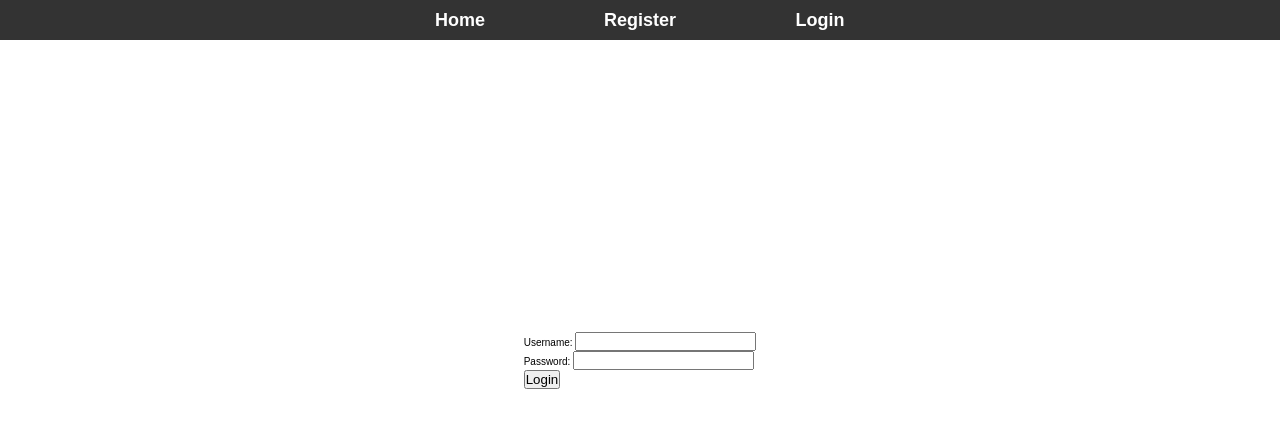
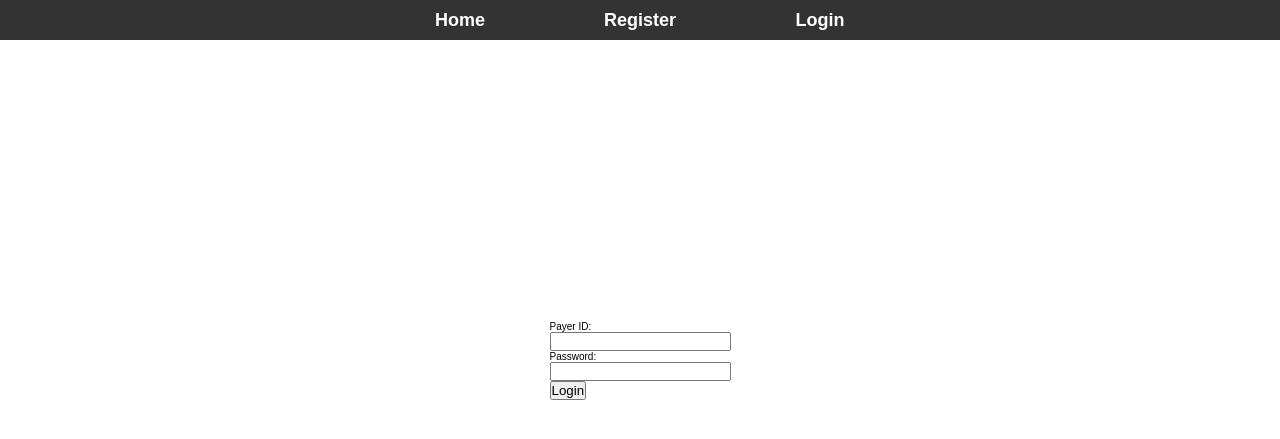
Before and after one commit to DammyDee/pit_computing, a Django app: page /login/ in a window 1280 px wide. Shown: the top 439 px of the page. Run offline with Django 5.2, Linux system fonts and the light colour scheme.

Commit message:
Editted login.html template and views.py (in the payecomputation app). TODO: handle post request and authentication, work on payecomputation template, create and register a payecomputation model, make migrations anf migrate data. Possibly createpaye taxpayer model.

```diff
--- a/payeproject/payecomputation/templates/login.html
+++ b/payeproject/payecomputation/templates/login.html
@@ -1,17 +1,12 @@
 {% extends "layout.html" %}
-{% block title %}
-Login Page
-{% endblock %}
-
+{% block title %} Login Page {% endblock %}
 {% block content %}
-<form method="post">
-    {% csrf_token %}
-    <label for="username">Username:</label>
-    <input type="text" id="username" name="username" required>
-    <br>
-    <label for="password">Password:</label>
-    <input type="password" id="password" name="password" required>
-    <br>
-    <button type="submit">Login</button>
+<form method="post" class="login-form">
+  {% csrf_token %}
+  <div class="label"><label for="payer_id">Payer ID:</label></div>
+  <div class="input"><input type="text" id="payer_id" name="id" required /></div>
+  <div class="label"><label for="password">Password:</label></div>
+  <div class="input"><input type="password" id="password" name="password" required /></div>
+  <button type="submit">Login</button>
 </form>
 {% endblock %}
--- a/payeproject/payecomputation/views.py
+++ b/payeproject/payecomputation/views.py
@@ -1,10 +1,22 @@
 from django.shortcuts import render, redirect
-from django.contrib.auth import authenticate, login
-from django.contrib.auth.forms import AuthenticationForm
+from django.contrib import messages
+from payeregistration.models import PAYEAgent
+
 
 def login_view(request):
     if request.method == 'POST':
-        pass
+        agent_id = request.POST.get('id')
+        password = request.POST.get('password')
+        if agent_id and password:
+            try:
+                agent = PAYEAgent.objects.get(payer_id=agent_id)
+                if agent.check_password(password):
+                    # Successful login
+                    return redirect('dashboard')  # Redirect to a dashboard or home page
+                else:
+                    error_message = "Invalid password."
+            except PAYEAgent.DoesNotExist:
+                error_message = "Agent ID does not exist."
     else:
-        form = AuthenticationForm()
-    return render(request, 'login.html', {'form': form})
+        error_message = None
+    return render(request, 'login.html')
```
